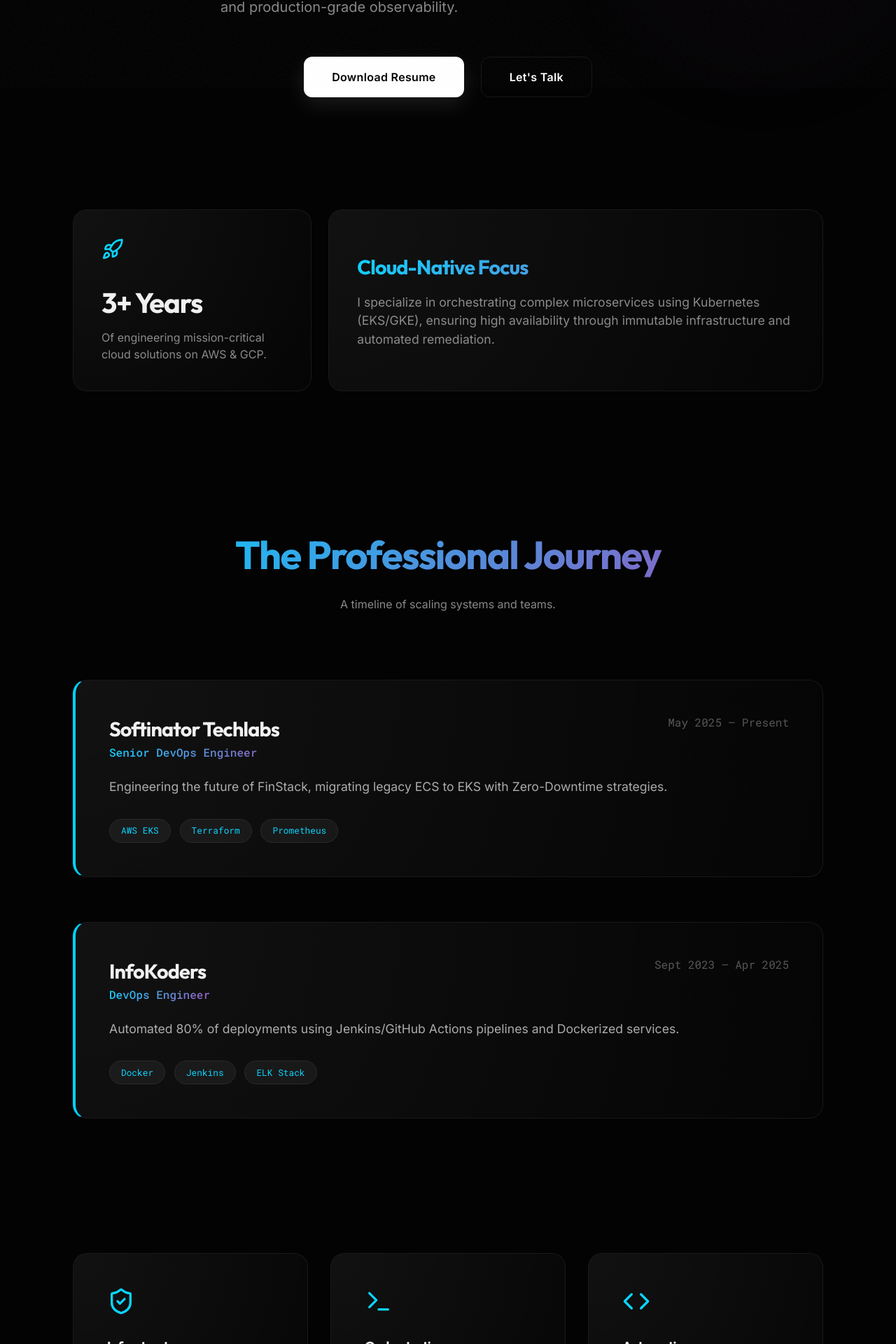
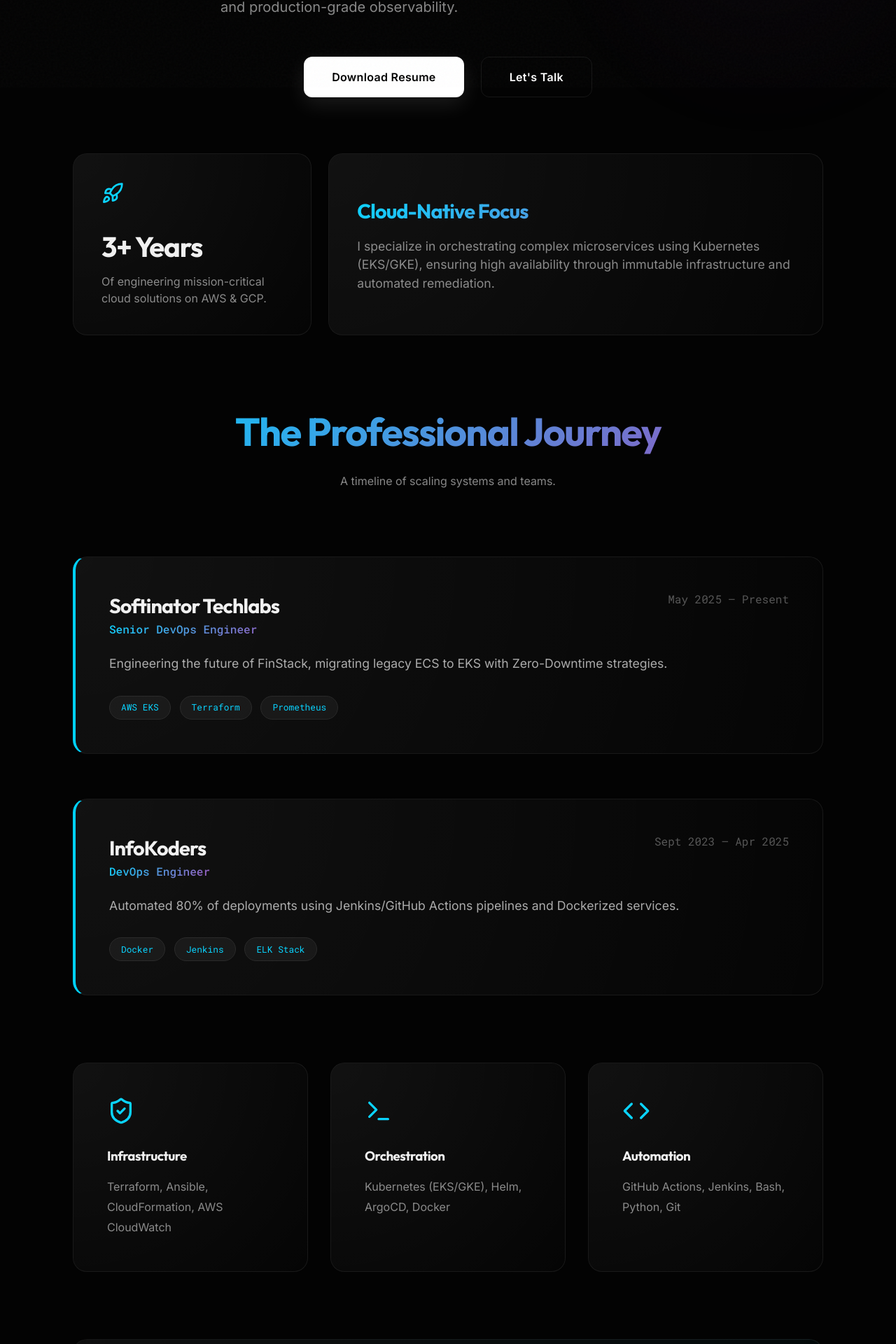
Before and after one commit to saksham-this-side/portfolio, a Next.js app: page /portfolio/ in a window 1280 px wide. Shown: the part 675-2595 px from the top of the page at 70% size. Built offline with nearby package versions, Linux system fonts and the light colour scheme.

Commit message:
style: reduce section spacing by half as requested

```diff
--- a/app/page.js
+++ b/app/page.js
@@ -86,7 +86,7 @@
       </section>
 
       {/* Bento Grid Stats */}
-      <section id="about" className="container" style={{ paddingTop: '10rem' }}>
+      <section id="about" className="container" style={{ paddingTop: '5rem' }}>
         <motion.div
           className="bento-grid"
           initial="initial"
@@ -110,7 +110,7 @@
       </section>
 
       {/* Experience Section */}
-      <section id="experience" className="container" style={{ paddingTop: '12rem' }}>
+      <section id="experience" className="container" style={{ paddingTop: '6rem' }}>
         <motion.div
           initial={{ opacity: 0 }}
           whileInView={{ opacity: 1 }}
@@ -168,7 +168,7 @@
       </section>
 
       {/* Skills 2.0 */}
-      <section id="skills" className="container" style={{ paddingTop: '12rem' }}>
+      <section id="skills" className="container" style={{ paddingTop: '6rem' }}>
         <div style={{ display: 'grid', gridTemplateColumns: 'repeat(auto-fit, minmax(300px, 1fr))', gap: '2rem' }}>
           {[
             { icon: <ShieldCheck />, title: "Infrastructure", skills: "Terraform, Ansible, CloudFormation, AWS CloudWatch" },
@@ -190,7 +190,7 @@
       </section>
 
       {/* Modern Contact */}
-      <section id="contact" className="container" style={{ textAlign: 'center', paddingTop: '12rem' }}>
+      <section id="contact" className="container" style={{ textAlign: 'center', paddingTop: '6rem' }}>
         <motion.div
           className="glass"
           style={{ padding: '6rem 2rem', background: 'radial-gradient(circle at bottom right, rgba(0, 210, 255, 0.05), transparent)' }}
```
